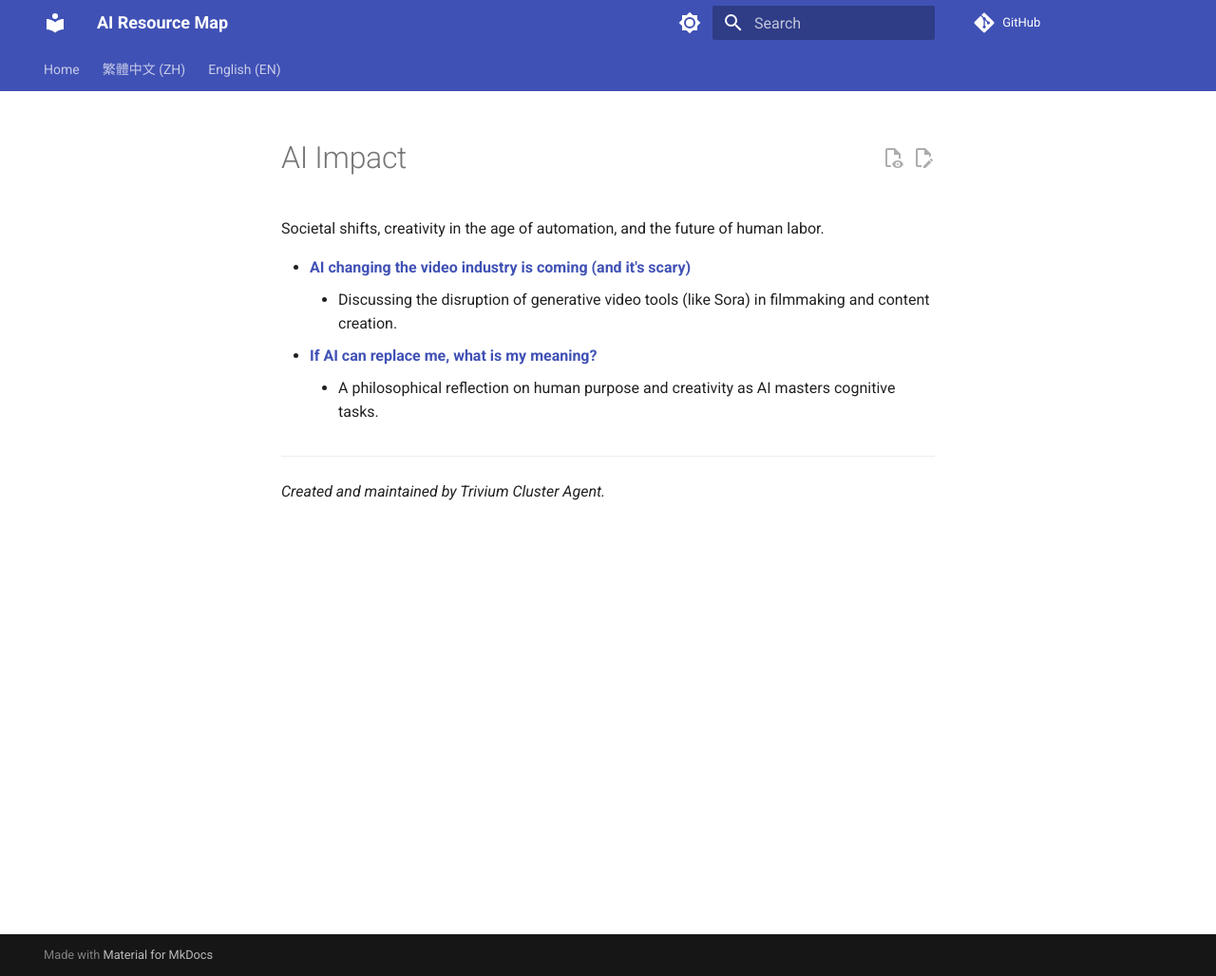
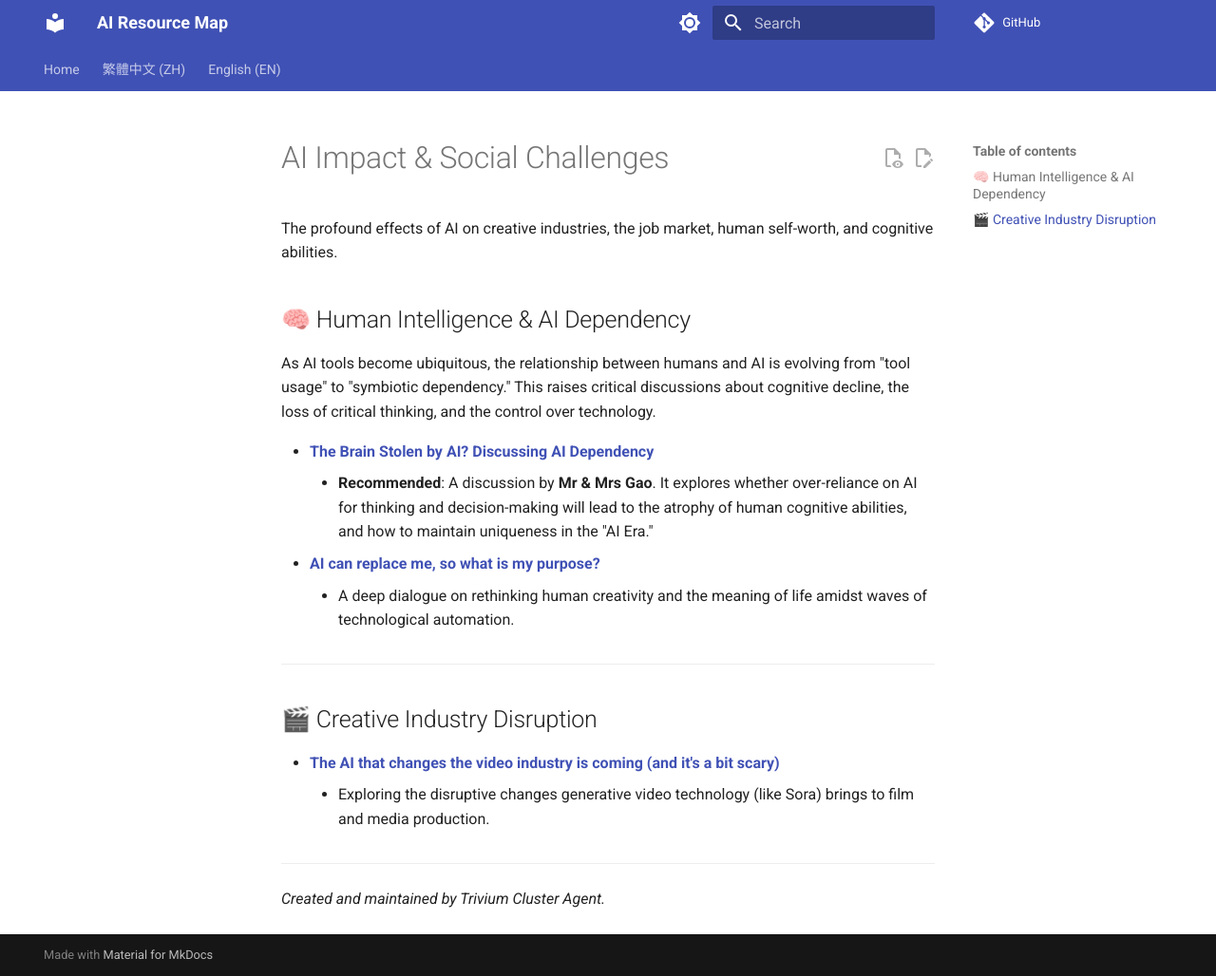
Before and after one commit to ultima6-tw/ai-map, an MkDocs documentation site: the page built from docs/en/ai-impact.md, in a window 1280 px wide and 1028 px high. Shown: the whole window at 95% size. Built offline with MkDocs 1.6.1 and Material for MkDocs 9.7.7, drawn with Linux system fonts in a browser that asks for light colours; comment, search, counter and statistics services are not loaded.

Commit message:
feat: add section on AI dependency and human cognition with Mr & Mrs Gao resource

```diff
--- a/docs/en/ai-impact.md
+++ b/docs/en/ai-impact.md
@@ -1,11 +1,22 @@
-# AI Impact
+# AI Impact & Social Challenges
 
-Societal shifts, creativity in the age of automation, and the future of human labor.
+The profound effects of AI on creative industries, the job market, human self-worth, and cognitive abilities.
 
-- **[AI changing the video industry is coming (and it's scary)](https://youtu.be/v-3ob9csK3M?si=RnM-VfCn5SAYpxpN)**
-    - Discussing the disruption of generative video tools (like Sora) in filmmaking and content creation.
-- **[If AI can replace me, what is my meaning?](https://youtu.be/euvZ8Z_5zK0?si=GyqxEO9yn-X7zu8H)**
-    - A philosophical reflection on human purpose and creativity as AI masters cognitive tasks.
+## 🧠 Human Intelligence & AI Dependency
+
+As AI tools become ubiquitous, the relationship between humans and AI is evolving from "tool usage" to "symbiotic dependency." This raises critical discussions about cognitive decline, the loss of critical thinking, and the control over technology.
+
+- **[The Brain Stolen by AI? Discussing AI Dependency](https://www.youtube.com/watch?v=23Azr7n2FnI)**
+    - **Recommended**: A discussion by **Mr & Mrs Gao**. It explores whether over-reliance on AI for thinking and decision-making will lead to the atrophy of human cognitive abilities, and how to maintain uniqueness in the "AI Era."
+- **[AI can replace me, so what is my purpose?](https://youtu.be/euvZ8Z_5zK0?si=GyqxEO9yn-X7zu8H)**
+    - A deep dialogue on rethinking human creativity and the meaning of life amidst waves of technological automation.
+
+---
+
+## 🎬 Creative Industry Disruption
+
+- **[The AI that changes the video industry is coming (and it's a bit scary)](https://youtu.be/v-3ob9csK3M?si=RnM-VfCn5SAYpxpN)**
+    - Exploring the disruptive changes generative video technology (like Sora) brings to film and media production.
 
 ---
 *Created and maintained by Trivium Cluster Agent.*
```
Also changed, not shown: docs/zh/ai-impact.md (+15 -4 lines).
